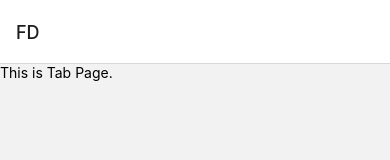
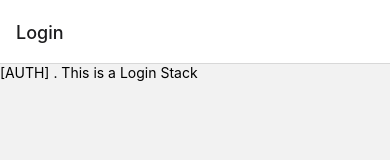
Before and after one commit to firdousali86/D19BTraining, a React Native app: screen /Login in a window 390 px wide. Shown: the top 160 px of the page. Built offline with nearby package versions, Linux system fonts and the light colour scheme.

Commit message:
D-5 Stack.Group inline practice

```diff
--- a/src/components/master/layouts/Screens.js
+++ b/src/components/master/layouts/Screens.js
@@ -1,19 +1,44 @@
-import React from "react";
+import React from 'react';
 import { FunAndClass, FirstAssignment, Details, Tab } from '../Index';
 import { createNativeStackNavigator } from '@react-navigation/native-stack';
+import { View, Text } from 'react-native';
 
 const Stack = createNativeStackNavigator();
 
-const Screens = (props) => {
+const Screens = props => {
+    const authStack = () => {
+        return (
+            <Stack.Group>
+                <Stack.Screen
+                    name={'Login'}
+                    component={() => (
+                        <View>
+                            <Text>[AUTH] . This is a Login Stack</Text>
+                        </View>
+                    )}>
+                </Stack.Screen>
+                <Stack.Screen
+                    name={'Signup'}
+                    component={() => (
+                        <View>
+                            <Text>This is a Signup stack</Text>
+                        </View>
+                    )}></Stack.Screen>
+            </Stack.Group>
+        );
+    };
 
-    return (
-        <Stack.Navigator>
-            <Stack.Screen name='FD' component={Tab} />
-            <Stack.Screen name="First" component={FirstAssignment} />
-            <Stack.Screen name="Home" component={FunAndClass} />
-            <Stack.Screen name="Details" component={Details} />
-        </Stack.Navigator>
-    );
-}
+    const mainStack = () => {
+        return (
+            <Stack.Group>
+                <Stack.Screen name="FD" component={Tab} />
+                <Stack.Screen name="First" component={FirstAssignment} />
+                <Stack.Screen name="Home" component={FunAndClass} />
+                <Stack.Screen name="Details" component={Details} />
+            </Stack.Group>
+        );
+    };
+    return <Stack.Navigator>{authStack()}</Stack.Navigator>;
+};
 
 export default Screens;
```
